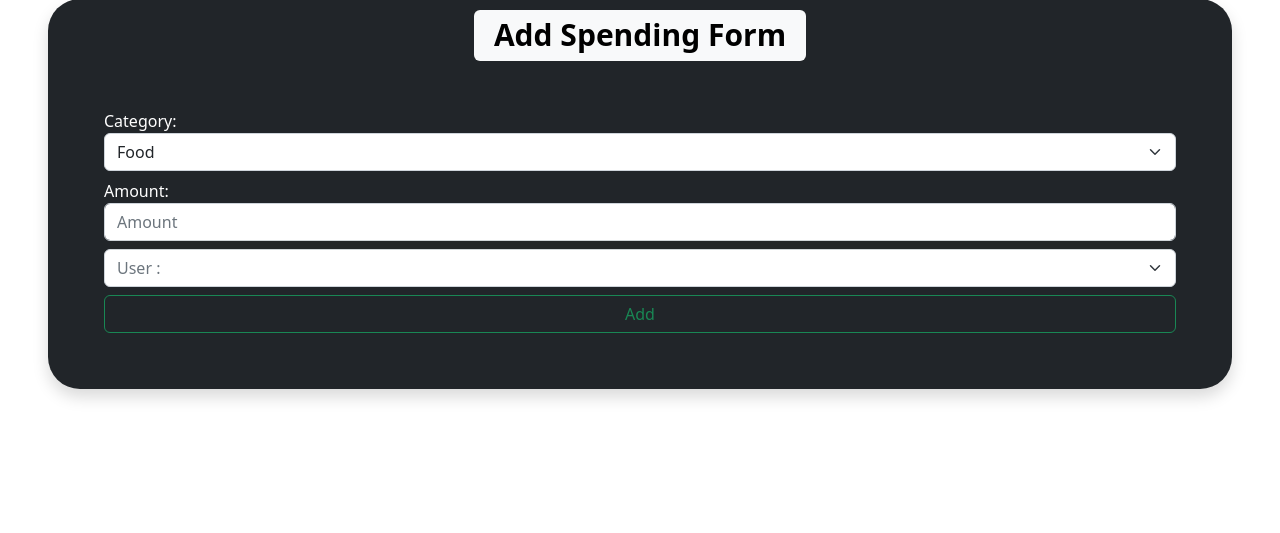
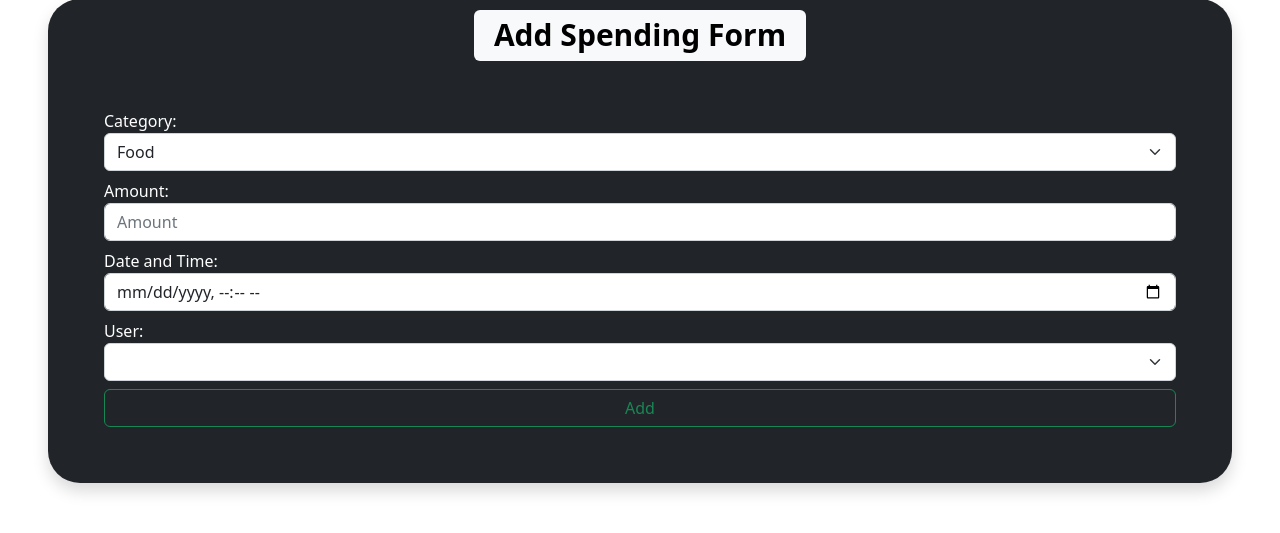
Before and after one commit to AnikinVladislav/DjangPrj, a Django app: page /spendigns/add_spending in a window 1280 px wide. Shown: the part 173-706 px from the top of the page. Run offline with Django 4.2, Linux system fonts and the light colour scheme; data comes from the database, SQL or seed files in the repository; both versions use the stored data as it was after the commit; lists and menus that the app fills with data are empty; some libraries are stand-ins or nearby versions.

Commit message:
finish the day, and just save

```diff
--- a/fin_venv/web_finance/spendings/forms.py
+++ b/fin_venv/web_finance/spendings/forms.py
@@ -6,4 +6,4 @@
 
     class Meta:
         model = spendings
-        fields = ('category', 'amount', 'user')
+        fields = ('date', 'category', 'amount', 'user')
--- a/fin_venv/web_finance/spendings/models.py
+++ b/fin_venv/web_finance/spendings/models.py
@@ -12,7 +12,7 @@
         verbose_name_plural = 'categories'
 
 class spendings(models.Model):
-    date = models.DateTimeField(auto_now_add=True)
+    date = models.DateTimeField()
     amount = models.FloatField()
     category = models.ForeignKey(categories, null=True, on_delete=models.SET_NULL)
     user =  models.ForeignKey(User, on_delete=models.CASCADE)
@@ -20,6 +20,9 @@
     def __str__(self):
         return f"ID({self.id}): {self.date} {self.amount} {self.category} {self.user}"
 
+    def get_absolute_url(self):
+        return f'/spendings/{self.id}'
+
     class Meta:
         verbose_name = 'spending'
         verbose_name_plural = 'spendings'
--- a/fin_venv/web_finance/spendings/templates/spendings/add_spending.html
+++ b/fin_venv/web_finance/spendings/templates/spendings/add_spending.html
@@ -16,14 +16,12 @@
      {% else %}
 
 
-<!--    {% if form.errors %}-->
-<!--      &lt;!&ndash; {% for error in form.errors %} &ndash;&gt;-->
-<!--        <div class="alert alert-warning alert-dismissible">-->
-<!--          <button type="button" class="btn-close" data-bs-dismiss="alert"></button>-->
-<!--          <strong><i class="fa-solid fa-triangle-exclamation"></i></strong> Error-->
-<!--        </div>    -->
-<!--      &lt;!&ndash; {% endfor %} &ndash;&gt;-->
-<!--    {% endif %}-->
+        {% if errors %}
+            <div class="alert alert-warning alert-dismissible">
+                <button type="button" class="btn-close" data-bs-dismiss="alert"></button>
+                <strong><i class="fa-solid fa-triangle-exclamation"></i></strong> {{ errors }}
+            </div>
+        {% endif %}
 
         <form action="" method="POST" class="rounded-5 m-5">
             {% csrf_token %}
@@ -35,12 +33,16 @@
             </select>
             <div class="mb-2">
                 <label>Amount: </label>
-                  <input type="number" class="form-control" name="amount" placeholder="Amount">
+                <input type="number" step="0.01" class="form-control" name="amount" placeholder="Amount">
             </div>
+            <label>Date and Time: </label>
+            <input type="datetime-local" class="form-control mb-2" name="date" placeholder="Date">
+            <label>User: </label>
             <select class="form-select text-secondary mb-2" name="user" required id="id_user">
-                    <option value="{{user.id}}" selected>User :{{user.username}}</option>
+                <option value="{{user.id}}" selected>{{user.username}}</option>
             </select>
             <button class="btn btn-outline-success" type="submit" style="width: 100%;">Add</button>
+
         </form>
 
     {% endif %}
--- a/fin_venv/web_finance/spendings/urls.py
+++ b/fin_venv/web_finance/spendings/urls.py
@@ -4,4 +4,5 @@
 urlpatterns = [
     path('<int:id>', views.spendigs_view, name='spendings'),
     path('add_spending', views.add_spending, name='add_spending'),
+    path('edit_spending/<int:id>', views.EditSpendingView.as_view(), name='edit_spending'),
 ]
--- a/fin_venv/web_finance/spendings/views.py
+++ b/fin_venv/web_finance/spendings/views.py
@@ -2,6 +2,9 @@
 from .models import *
 from .forms import *
 from datetime import datetime
+from django.contrib import messages
+from django.views import generic
+from django.urls import reverse_lazy
 
 
 def spendigs_view(request, id):
@@ -17,17 +20,19 @@
 
 
 def add_spending(request):
-    submitted = False
     if request.method == 'POST':
         form = SpendingForm(request.POST)
-        if form.is_valid():
+        if form.is_valid() and float(request.POST['amount']) > 0:
             print(request.POST)
             form.save()
             return redirect('spendings',request.user.id)
-            submitted = True
         else:
-            print('form is not valid')
-            print(request.POST)
+            errors = 'form is not valid'
+            if float(request.POST['amount']) <= 0:
+                messages.success(request, ("Amount must be a positive value"))
+            else:
+                messages.success(request, ("Form not correctle filled"))
+            print(errors)
             return redirect('add_spending')
     else:
         allcategories = categories.objects.all().values()
@@ -35,7 +40,25 @@
 
     context = {
         'form': form,
-        'submitted': submitted,
         'categories': allcategories,
     }
     return render(request, 'spendings/add_spending.html', context)
+
+
+# def edit_spending(request, id):
+#     myspending = spendings.objects.get(id=id)
+#     form = SpendingForm(request.POST or None, instance=myspending)
+#     allcategories = categories.objects.all().values()
+#     context = {
+#         'form': form,
+#         'categories': allcategories,
+#     }
+#     return render(request, 'spendings/edit_spending.html', context)
+
+
+
+class EditSpendingView(generic.UpdateView):
+    model = spendings
+    template_name = 'spendings/add_spending.html'
+    form_class = SpendingForm
+    # success_url = reverse_lazy('spendings')
```
Also changed, not shown: fin_venv/web_finance/spendings/templates/spendings/list_spendings.html (+8 -3 lines), fin_venv/web_finance/db.sqlite3, fin_venv/web_finance/spendings/migrations/0004_alter_spendings_date.py (added). Lines whose indentation alone changed are shown as unchanged.
